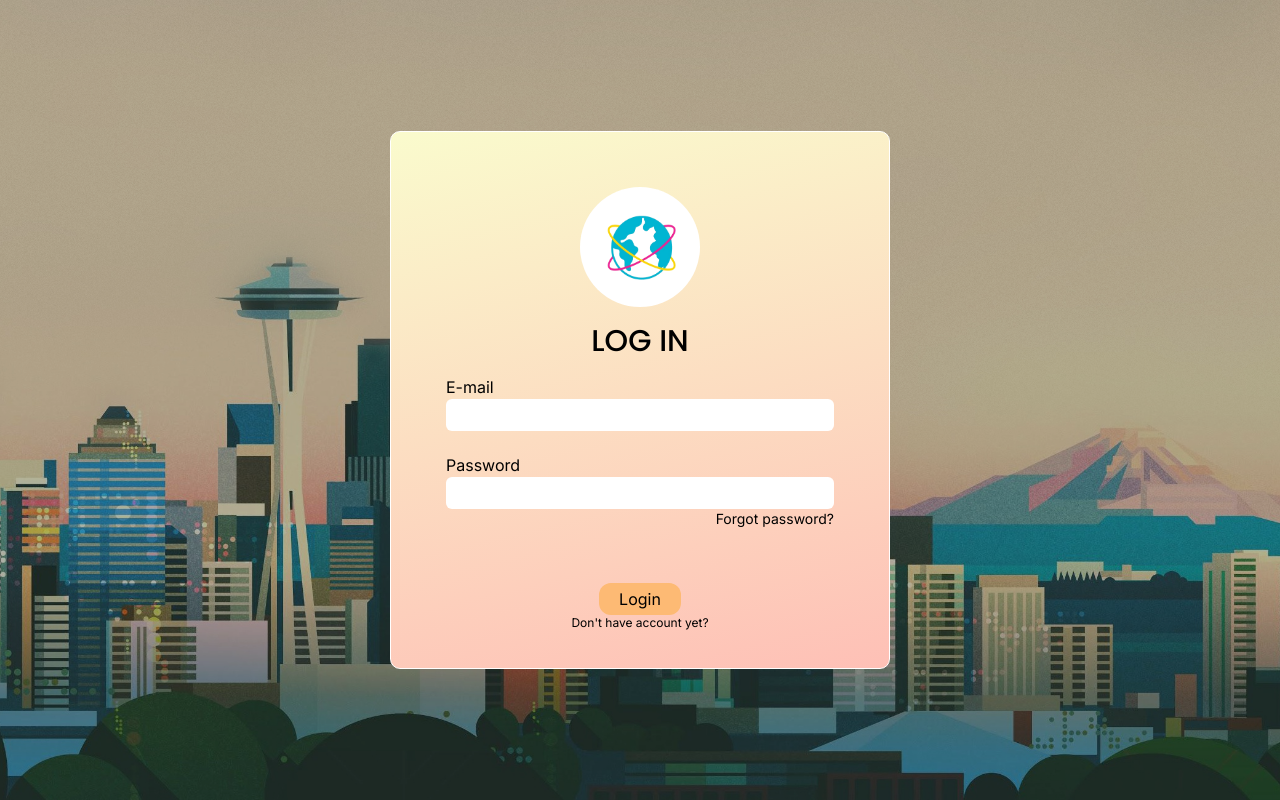
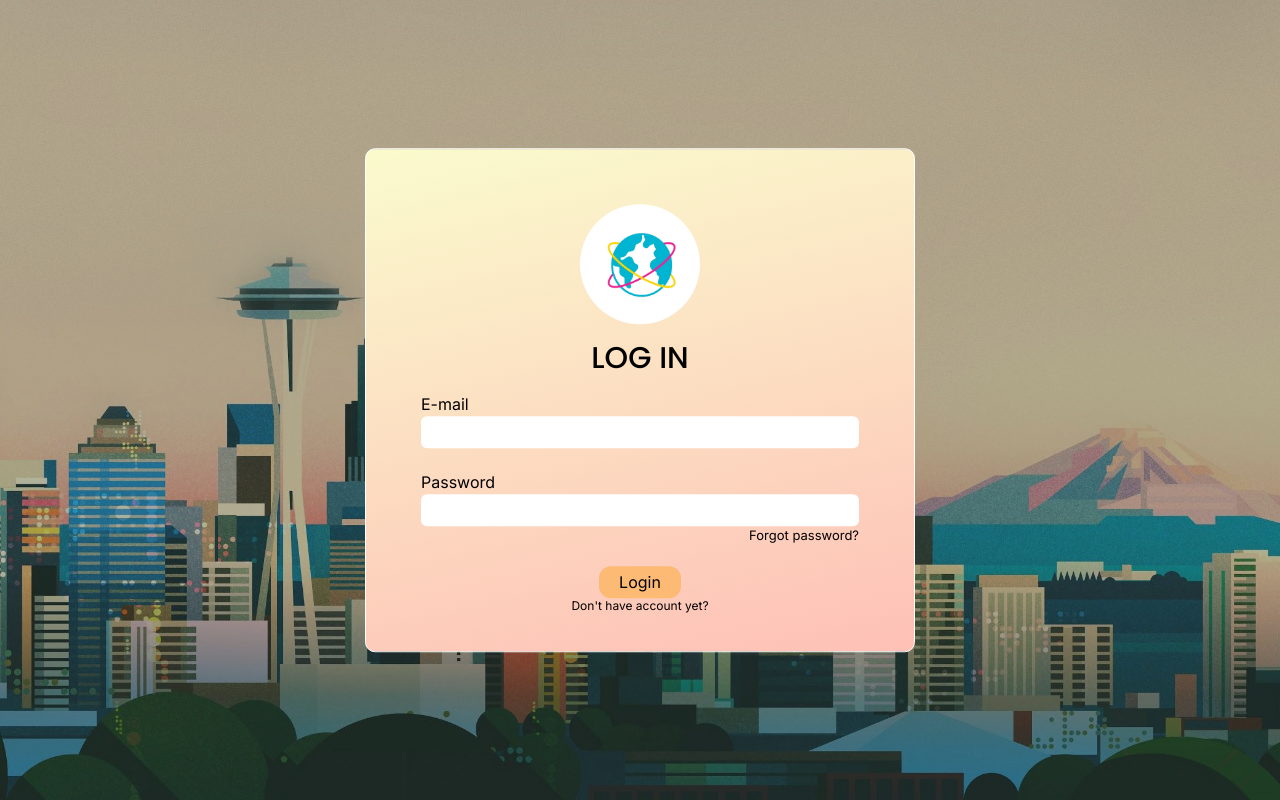
Before and after one commit to bekatam/dream-a-trip, a Next.js app: page /signin in a window 1280 px wide. Built offline with nearby package versions, Linux system fonts and the light colour scheme.

Commit message:
added hover effects to buttons

```diff
--- a/src/app/signin/Signin.css
+++ b/src/app/signin/Signin.css
@@ -9,7 +9,7 @@
 .form {
   background: linear-gradient(167deg,#fafbcd 0%,#fec0b6 100%);
   border: 1px solid white;
-  width: 500px;
+  width: 550px;
   padding: 55px 55px 37px;
   border-radius: 10px;
 }
@@ -19,26 +19,46 @@
   width: 75px;
 }
 
+.image__wrapper:hover {
+  background-color: rgb(24, 142, 0);
+}
+
 .image__wrapper {
+  cursor: pointer;
   border-radius: 100%;
   display: flex;
   width: fit-content;
   width: 120px;
   height: 120px;
+  transition: 0.5s all;
   margin: 0 auto;
   justify-content: center;
   align-items: center;
   background-color: #fff;
 }
 
-.email_hint {
+.hint {
   transition: 0.7s all;
   color: rgb(255,0,0);
   font-size: 12px;
 }
 
+input {
+  outline: none;
+}
+
 .password {
+  font-size: 13px;
   display: grid;
-  align-items: flex-start;
-  grid-template-columns: 2fr 1fr;
+  grid-template-columns: auto auto;
+  gap: 5px;
+  justify-content: space-between;
 }
+
+.btn {
+  transition: 0.5s all;
+}
+
+.btn:hover {
+  color: orange
+}
--- a/src/app/signin/page.tsx
+++ b/src/app/signin/page.tsx
@@ -41,15 +41,15 @@ const Signin = () => {
         <h3 className={poppins.className + ' text-black my-4 text-center text-3xl'}>LOG IN</h3>
         <label htmlFor='email'>E-mail</label>
         <input type='email' onChange={(e)=>setEmailValue(e.target.value)} id='email' className='rounded-md p-1'/>
-        <p className={(emailHint ? 'opacity-100' : 'opacity-0') + ' email_hint'}>E-mail должен быть в формате example@example.com</p>
+        <p className={(emailHint ? 'opacity-100' : 'opacity-0') + ' hint'}>E-mail должен быть в формате example@example.com</p>
         <label className='mt-1' htmlFor='password'>Password</label>
         <input type='password' onChange={(e)=>setPasswordValue(e.target.value)} id='password' className='rounded-md p-1'/>
-        <div className="password w-full justify-between">
-          <p className={(passwordHint ? 'opacity-100' : 'opacity-0') + ' email_hint'}>Пароль должен содержать 8 символов, заглавные и маленькие буквы, а также специальные символы</p>
-          <button className='rounded-xl ml-auto text-sm'>Forgot password?</button>
+        <div className="password">
+          <p className={(passwordHint ? 'opacity-100' : 'opacity-0') + ' hint hint_password'}>Пароль не соответсвует минимальным требованиям</p>
+          <button className='rounded-xl ml-auto btn'>Forgot password?</button>
         </div>
         <button className='rounded-xl mx-auto mt-5 bg-orange-300 w-fit px-5 py-1'>Login</button>
-        <button className='rounded-xl mx-auto text-xs'>{"Don't"} have account yet?</button>
+        <button className='rounded-xl mx-auto text-xs btn'>{"Don't"} have account yet?</button>
       </div>
     </div>
     </>
```
